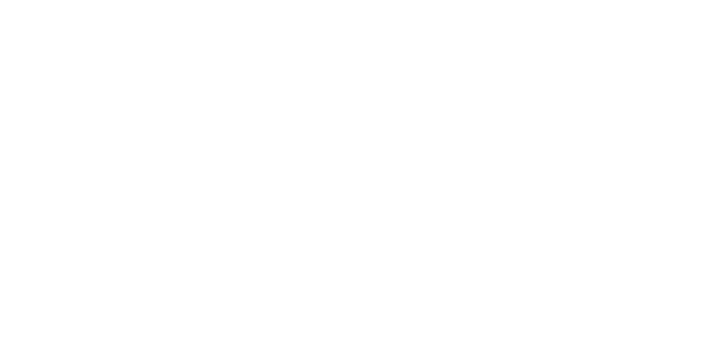
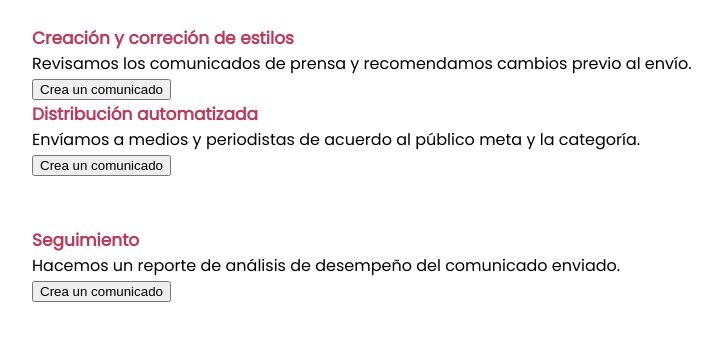
Before and after one commit to cristianfelipe94/NetlifyCMS-testing, a Gatsby site: page / in a window 1280 px wide. Shown: the whole page, without its empty margins (128-847 px from the left). Built offline with nearby package versions, Linux system fonts and the light colour scheme; Gatsby itself is replaced by a stand-in of ours.

Commit message:
add a component howWeWork

```diff
--- /dev/null
+++ b/src/components/howWeWork/containerHWW.js
@@ -0,0 +1,28 @@
+import React from 'react'
+import Layout from '../layout/layout'
+import HowWeWork from './howWeWork'
+
+export default () => {
+    return (
+        <section>
+            <Layout>
+                <HowWeWork
+                    title="Creación y correción de estilos"
+                    paragraph="Revisamos los comunicados de prensa y recomendamos cambios previo al envío."
+                    id=""
+                />
+                <HowWeWork
+                    title="Distribución automatizada "
+                    paragraph="Envíamos a medios y periodistas de acuerdo al público meta y la categoría."
+                    id=""
+                    reverse = {true}
+                />
+                <HowWeWork
+                    title="Seguimiento"
+                    paragraph="Hacemos un reporte de análisis de desempeño del comunicado enviado."
+                    id=""
+                />
+            </Layout>
+        </section>
+    )
+}
--- /dev/null
+++ b/src/components/howWeWork/howWeWork.js
@@ -0,0 +1,27 @@
+import React from "react"
+
+export default ({ title, paragraph, button, id, src, reverse = false }) => {
+
+    const order = [
+        <div>
+            <h3>{title}</h3>
+            <p>{paragraph}</p>
+            <button>Crea un comunicado{button}</button>
+        </div>
+        ,
+        <div id={id}>
+            <img src= {src}/>
+        </div>
+    ]
+    return (
+        <div>
+            {
+                reverse ?
+                    [order[0], order[1]]
+                    :
+                    [order[1], order[0]]
+            }
+        </div>
+    )
+
+}
--- a/src/pages/index.js
+++ b/src/pages/index.js
@@ -3,11 +3,13 @@
 import Layout from "../components/layout/layout"
 import SEO from "../components/seo"
 import "../styles/global.scss"
+import ContainerHWW from "../components/howWeWork/containerHWW"
 
 const IndexPage = () => (
-  <Layout>
+  <div>
     <SEO title="Home" />
-  </Layout>
+    <ContainerHWW/>
+  </div>
 )
 
 export default IndexPage
```
Also changed, not shown: 1 other file.
